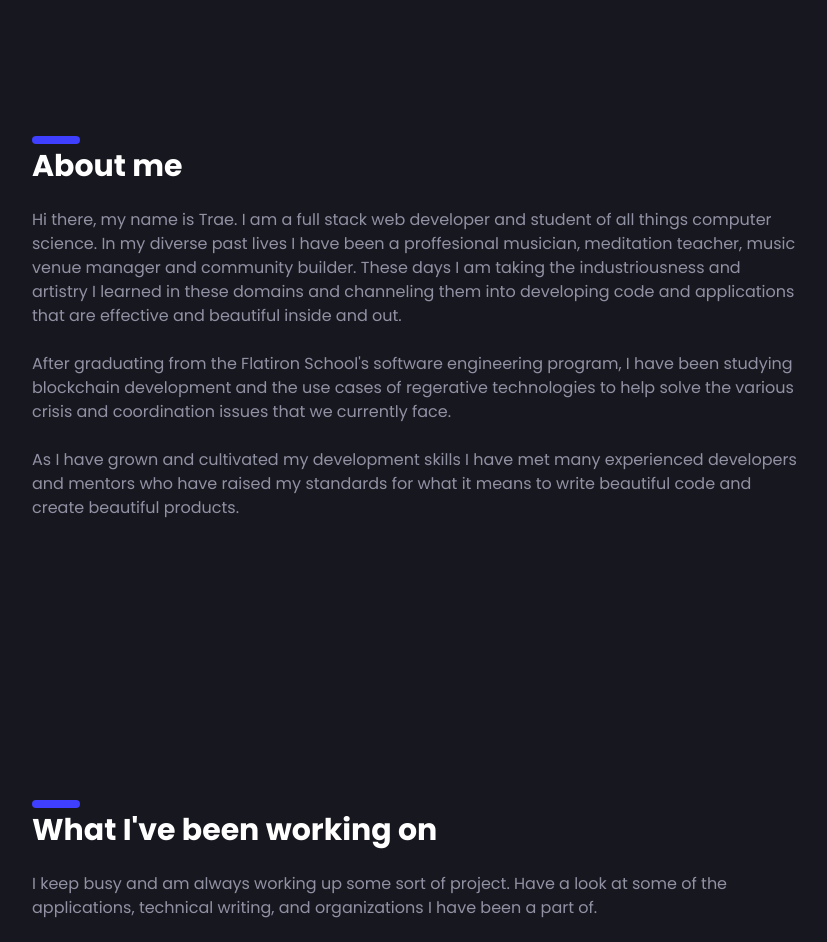
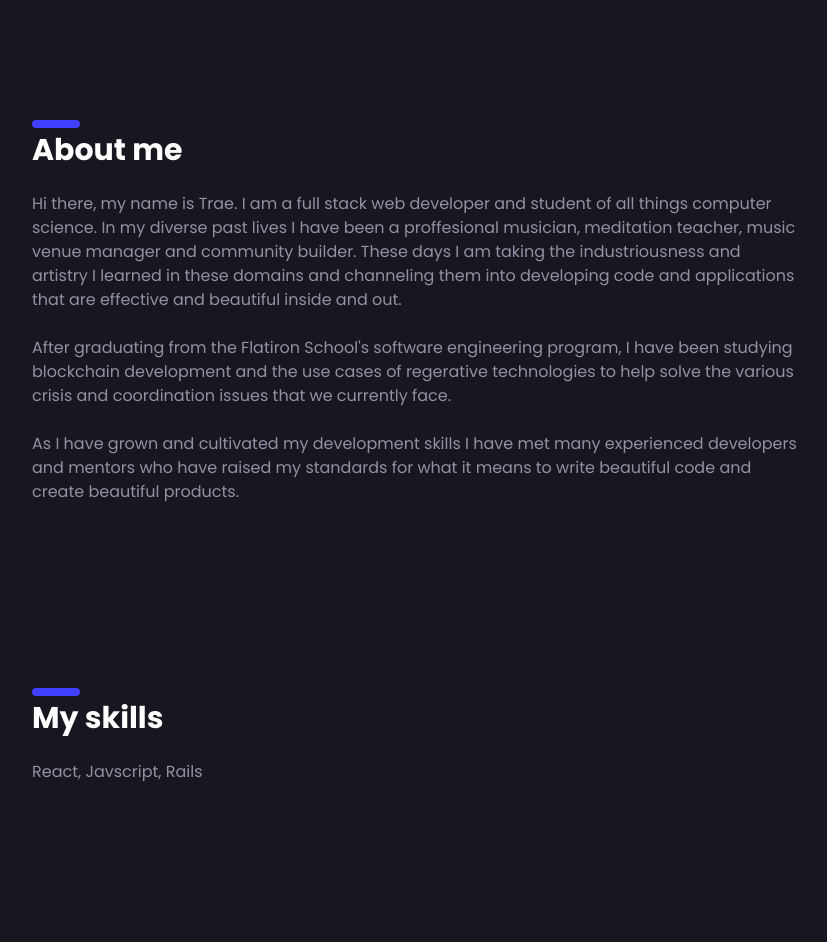
Before and after one commit to TraeCoker/portfolio, a Next.js app: page / in a window 1280 px wide. Shown: the part 880-1822 px from the top of the page, without its empty margins (64-891 px from the left). Built offline with nearby package versions, Linux system fonts and the light colour scheme.

Commit message:
add basic skills section

```diff
--- a/pages/index.tsx
+++ b/pages/index.tsx
@@ -65,7 +65,7 @@ export default function Home() {
           </div>
       </div>
 
-      <div className="container mt-64 flex justify-between items-center mx-auto px-8 md:px-14 lg:px-24 w-full">
+      <div className="container mt-60 flex justify-between items-center mx-auto px-8 md:px-14 lg:px-24 w-full">
 			    <section className="w-full">
 				  <h2 id="about" className="secondary-title">About me</h2>
 				  <p className="section-paragraph">Hi there, my name is Trae. I am a full stack web developer and student of all things computer science.
@@ -77,7 +77,14 @@ export default function Home() {
         </section>
       </div>
 
-      <div className="container mt-64 flex justify-between items-center mx-auto px-8 md:px-14 lg:px-24 w-full">
+      <div className="container mt-40 flex justify-between items-center mx-auto px-8 md:px-14 lg:px-24 w-full">
+			    <section className="w-full">
+				  <h2 id="about" className="secondary-title">My skills</h2>
+				  <p className="section-paragraph">React, Javscript, Rails</p>
+        </section>
+      </div>
+
+      <div className="container mt-40 flex justify-between items-center mx-auto px-8 md:px-14 lg:px-24 w-full">
         <section className="w-full">
           <h2 id="work" className="secondary-title">What I've been working on</h2>
           <p className="section-paragraph">I keep busy and am always working up some sort of project. Have a look at some of the applications, technical writing, and organizations I have been a part of. </p>
```
